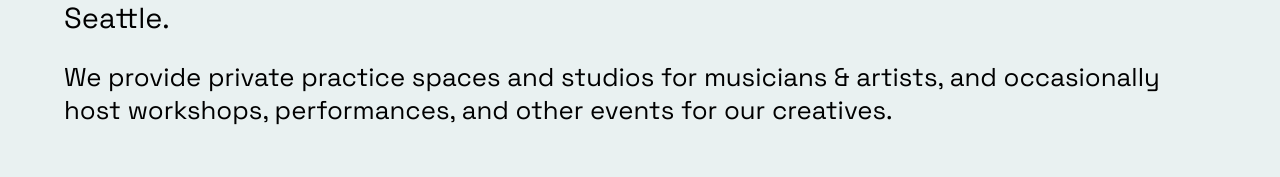
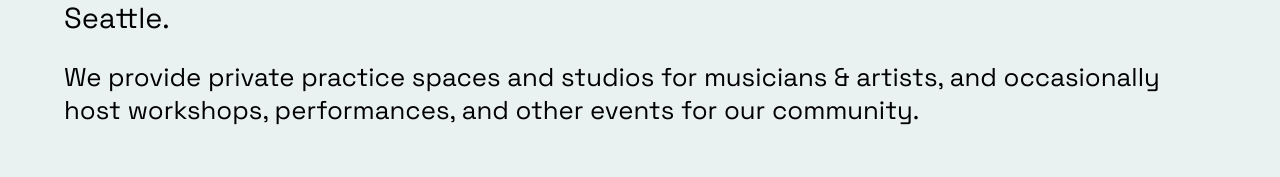
Before and after one commit to mason-lynass/woodland-website, a React (Create React App) app: page /about in a window 1280 px wide. Shown: the part 223-400 px from the top of the page. Built offline with nearby package versions, Linux system fonts and the light colour scheme; no server answers.

Commit message:
small test

```diff
--- a/src/Components/About.js
+++ b/src/Components/About.js
@@ -18,7 +18,7 @@ function About() {
         <h3>
           We provide private practice spaces and studios for musicians &
           artists, and occasionally host workshops, performances, and other
-          events for our creatives.
+          events for our community.
         </h3>
       </div>
       <div id='tenants-about'>
```
